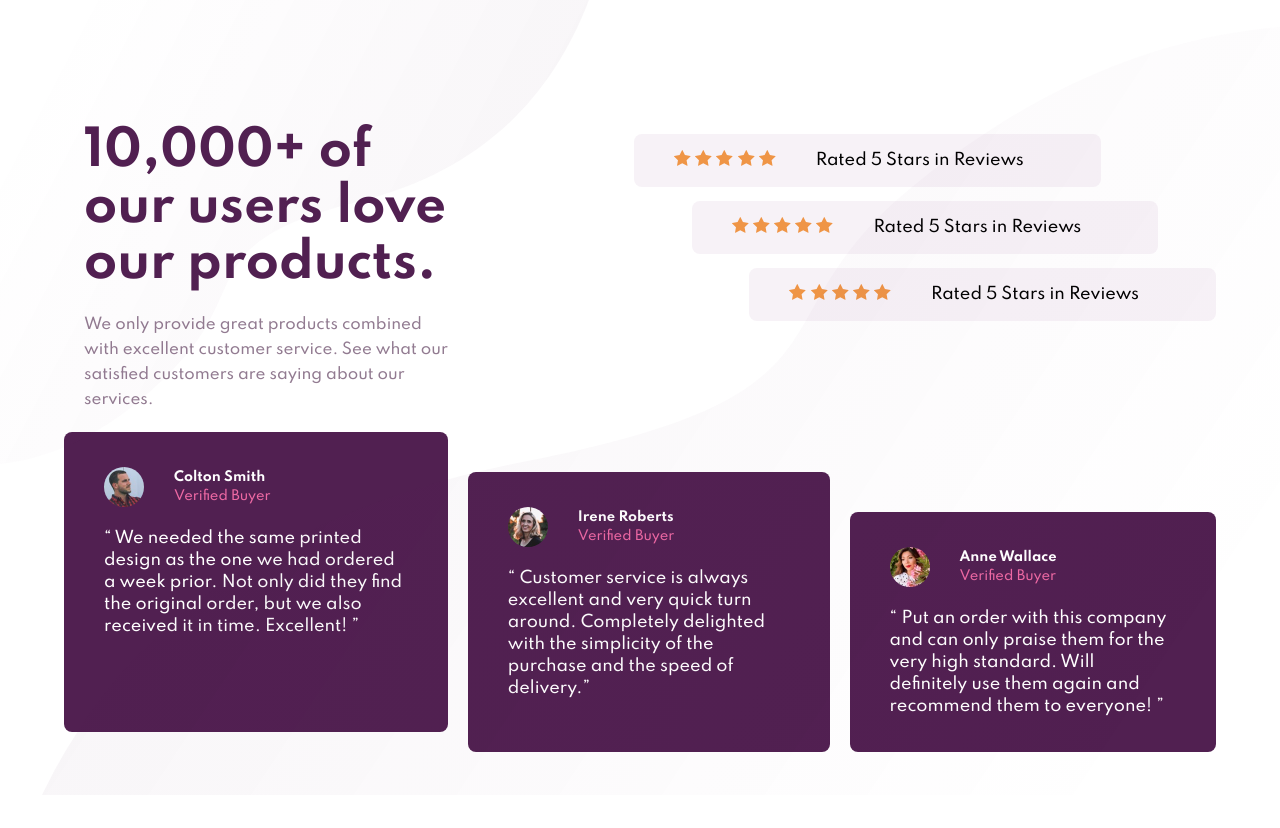
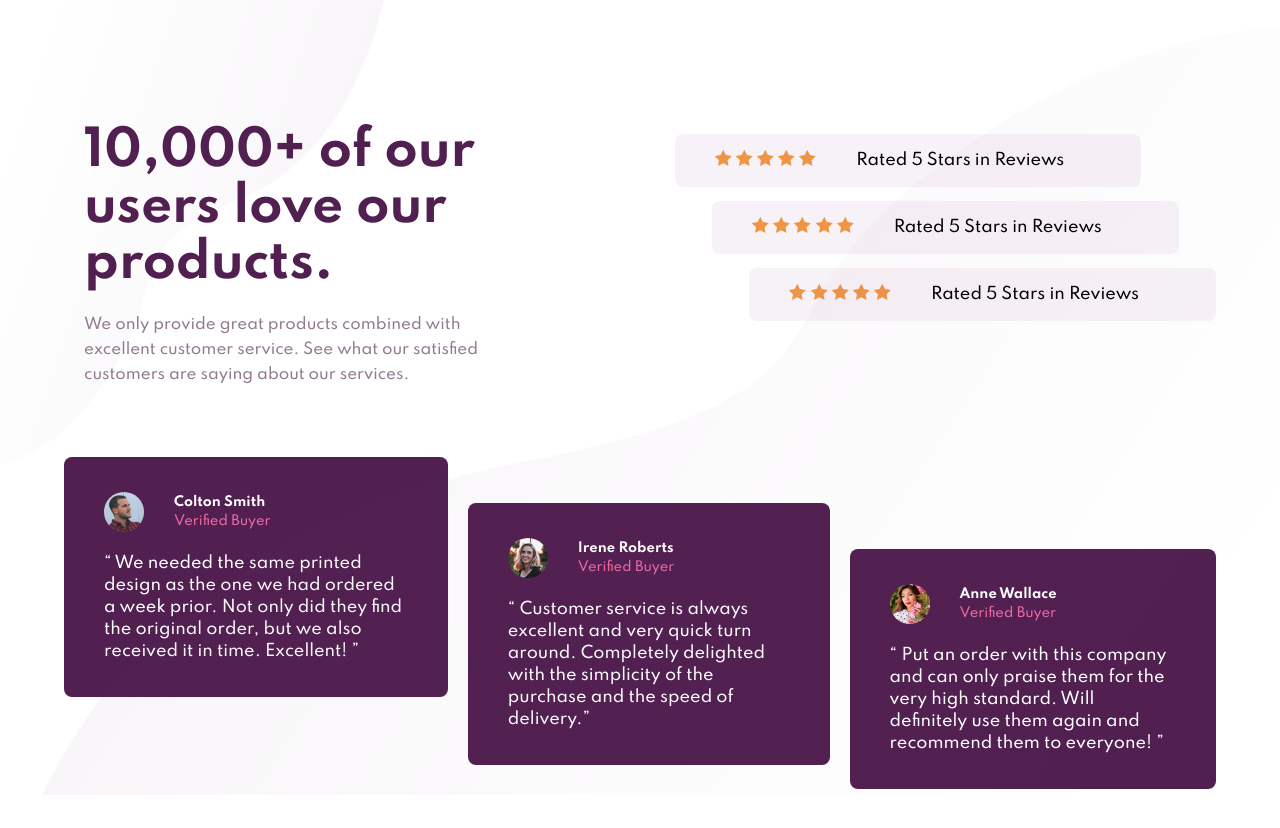
Before and after one commit to cehicm/our-user, a website: page index.html in a window 1280 px wide. Drawn offline with Linux system fonts and the light colour scheme; a web font is replaced by a local one.

Commit message:
Fix image, wrapper positions

```diff
--- a/index.html
+++ b/index.html
@@ -9,7 +9,6 @@
 	</head>
 	<body>
 		<section class="section-wrapper">
-			<div class="wrapper">
 			<picture class="bg-img bg-img--top">
 				<source
 					srcset="/src/images/bg-pattern-top-desktop.svg"
@@ -24,7 +23,7 @@
 					alt="Top cloud pattern"
 				/>
 			</picture>
-
+			<div class="wrapper">
 				<div class="our-users-wrapper">
 					<div class="our-users-wrapper--top">
 						<div class="our-users--text-content">
@@ -151,6 +150,7 @@
 						</div>
 					</div>
 				</div>
+			</div>
 			<picture class="bg-img bg-img--bottom">
 				<source
 					srcset="/src/images/bg-pattern-bottom-desktop.svg"
@@ -165,9 +165,7 @@
 					alt="Bottom cloud pattern"
 				/>
 			</picture>
-			</div>
 		</section>
-
 		<script src="/dist/scripts/app.js"></script>
 	</body>
 </html>
--- a/src/sass/components/_reviews.scss
+++ b/src/sass/components/_reviews.scss
@@ -12,23 +12,32 @@
 	margin-bottom: 50px;
 }
 
+.wrapper {
+	width: 90%;
+	position: relative;
+	margin: 0 auto;
+}
+
 .our-users {
 	&-wrapper {
-		margin: 0 auto;
 		z-index: 1;
+
 		@include sc-breakpoint(1024) {
 			width: 90vw;
 		}
 		@include sc-breakpoint(1820) {
 			width: 70vw;
 		}
-	}
-	&-wrapper--top {
-		@include sc-breakpoint(1024) {
-			display: flex;
-			gap: 20px;
-			align-items: baseline;
-			justify-content: space-between;
+
+		&--top {
+			margin-bottom: 50px;
+
+			@include sc-breakpoint(1024) {
+				display: flex;
+				gap: 20px;
+				align-items: baseline;
+				justify-content: space-between;
+			}
 		}
 	}
 
@@ -47,7 +56,6 @@
 				padding: 0 20px;
 			}
 		}
-		width: 90vw;
 	}
 }
 
@@ -55,13 +63,13 @@
 	display: flex;
 	flex-direction: column;
 	align-items: center;
-	width: 70%;
 
 	@include sc-breakpoint(1024) {
 		align-items: flex-end;
 	}
 
 	&-wrapper {
+		width: 100%;
 		display: flex;
 		flex-direction: column;
 		align-items: center;
@@ -81,6 +89,7 @@
 
 		&--text {
 			margin-top: 10px;
+
 			@include sc-breakpoint(1024) {
 				margin-left: 40px;
 				margin-top: 0;
@@ -104,12 +113,6 @@
 			@include sc-breakpoint(1024) {
 				margin-right: 16%;
 			}
-			// @include sc-breakpoint(1400) {
-			// 	margin-right: 160px;
-			// }
-			// @include sc-breakpoint(1820) {
-			// 	margin-right: 80px;
-			// }
 		}
 
 		&--two {
@@ -123,25 +126,23 @@
 }
 
 .testimonials {
-	@include sc-breakpoint(1024) {
-		flex-direction: row;
-		justify-content: space-between;
-	}
+	margin: 0 auto;
 	display: flex;
 	flex-direction: column;
 	gap: 20px;
 	margin-bottom: 50px;
 
+	@include sc-breakpoint(1024) {
+		flex-direction: row;
+		justify-content: space-between;
+	}
+
 	.card-box {
-		@include sc-breakpoint(1820) {
-			max-height: 214px;
-		}
-		max-height: 300px;
+		height: 100%;
 		padding: 35px 40px;
-		margin-bottom: 20px;
-		background-color: colors.$dark-purple;
 		border-radius: 8px;
 		box-sizing: border-box;
+		background-color: colors.$dark-purple;
 
 		&--top {
 			display: flex;
@@ -166,26 +167,26 @@
 
 		&--two {
 			@include sc-breakpoint(1024) {
-				margin-top: 40px;
+				margin-top: 4%;
 			}
 		}
 		&--three {
 			@include sc-breakpoint(1024) {
-				margin-top: 80px;
+				margin-top: 8%;
 			}
 		}
 	}
 }
 
 .bg-img {
-	position: fixed;
+	position: absolute;
 
 	&--top {
 		top: 0;
 		left: 0;
 		img {
 			@include sc-breakpoint(1024) {
-				width: 46vw;
+				width: 30vw;
 				height: 58vh;
 			}
 			width: 100%;
@@ -195,7 +196,10 @@
 	&--bottom {
 		bottom: 0;
 		right: 0;
+
 		img {
+			width: 100%;
+
 			@include sc-breakpoint(1024) {
 				height: 60vw;
 			}
@@ -203,7 +207,6 @@
 				width: 90vw;
 				height: 43vw;
 			}
-			width: 100%;
 		}
 	}
 }
```
Also changed, not shown: dist/css/styles.css, dist/css/styles.min.css. Lines whose indentation alone changed are shown as unchanged.
